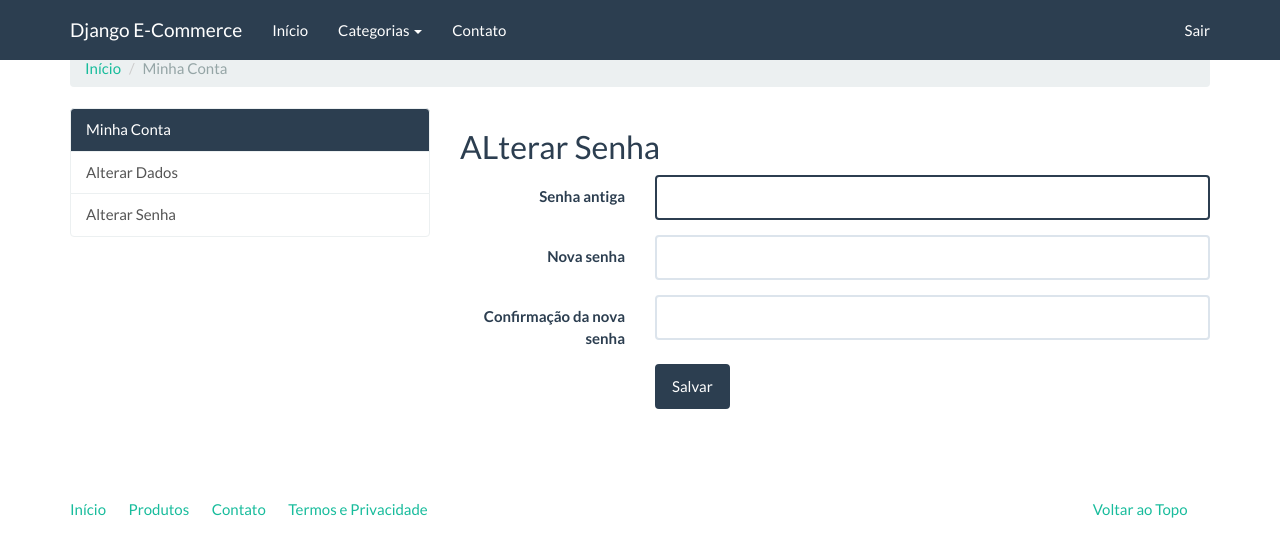
After one commit to gabsbelini/djangoecommerce, a Django app: a page that uses djangoecommerce/accounts/templates/accounts/index.html in a window 1280 px wide. The commit adds this page. Shown: the top 557 px of the page. Run offline with Django 4.2, Linux system fonts and the light colour scheme; a user stored in the database is signed in; tables that the repository leaves empty hold one stand-in row (values such as "Sample post"); some libraries are stand-ins or nearby versions.

Commit message:
aula 51 done.

```diff
--- a/djangoecommerce/accounts/templates/accounts/index.html
+++ b/djangoecommerce/accounts/templates/accounts/index.html
@@ -12,12 +12,12 @@
                 <div class="list-group">
                   <a href="#" class="list-group-item active">Minha Conta</a>
                   <a href="{% url 'accounts:update_user' %}" class="list-group-item">Alterar Dados</a>
-                  <a href="#" class="list-group-item">Alterar Senha</a>
+                  <a href="{% url 'accounts:update_password' %}" class="list-group-item">Alterar Senha</a>
                 </div>
             </div>
             <div class="col-md-8">
               {% block accounts_container %}
-                        <h2>Bem vindo Fulano</h2>
+                        <h2>Bem vindo {{ user }}</h2>
               {% endblock %}
 
             </div>
--- /dev/null
+++ b/djangoecommerce/accounts/templates/accounts/update_password.html
@@ -0,0 +1,30 @@
+{% extends 'accounts/index.html' %}
+
+{% load widget_tweaks %}
+
+{% block title %}Alterar Senha{% endblock %}
+
+{% block accounts_container %}
+  <h2>ALterar Senha</h2>
+  <form class="form-horizontal" action="" method="post">
+          {% csrf_token %}
+          <fieldset>
+              {% for field in form %}
+              <div class="form-group{% if field.errors %} has-error{% endif %}">
+                <label for="{{ field.auto_id }}" class="col-md-3 control-label">{{ field.label }}</label>
+                <div class="col-md-9">
+                  {% render_field field class='form-control' %}
+                  {% for error in field.errors %}
+                  <span class="help-block">{{ error }}</span>
+                  {% endfor %}
+                </div>
+              </div>
+              {% endfor %}
+              <div class="form-group">
+                <div class="col-md-9 col-md-offset-3">
+                  <button type="submit" class="btn btn-primary">Salvar</button>
+                </div>
+              </div>
+          </fieldset>
+      </form>
+{% endblock %}
--- a/djangoecommerce/accounts/urls.py
+++ b/djangoecommerce/accounts/urls.py
@@ -6,5 +6,6 @@ from . import views
 urlpatterns = [
     url(r'^$', views.index, name='index'),
     url(r'^alterar-dados/$', views.update_user, name='update_user'),
+    url(r'^alterar-senha/$', views.update_password, name='update_password'),
     url(r'^registro/$', views.register, name='register'),
 ]
--- a/djangoecommerce/accounts/views.py
+++ b/djangoecommerce/accounts/views.py
@@ -1,7 +1,10 @@
 from django.shortcuts import render
-from django.views.generic import CreateView, TemplateView, UpdateView
+from django.views.generic import (
+    CreateView, TemplateView, UpdateView, FormView
+)
 from django.core.urlresolvers import reverse_lazy
 from django.contrib.auth.mixins import LoginRequiredMixin
+from django.contrib.auth.forms import PasswordChangeForm
 
 from .models import User
 from .forms import UserAdminCreationForm
@@ -32,6 +35,23 @@ class UpdateUserView(LoginRequiredMixin, UpdateView):
         return self.request.user
 
 
+class UpdatePasswordView(LoginRequiredMixin, FormView):
+
+    template_name = 'accounts/update_password.html'
+    success_url = reverse_lazy('accounts:index')
+    form_class = PasswordChangeForm
+
+    def get_form_kwargs(self):
+        kwargs = super(UpdatePasswordView, self).get_form_kwargs()
+        kwargs['user'] = self.request.user
+        return kwargs
+
+    def form_valid(self, form):
+        form.save()
+        return super(UpdatePasswordView, self).form_valid(form)
+
+
 register = RegisterView.as_view()
 index = IndexView.as_view()
 update_user = UpdateUserView.as_view()
+update_password = UpdatePasswordView.as_view()
```
Also changed, not shown: djangoecommerce/accounts/tests/test_views.py (+57 -0 lines).
